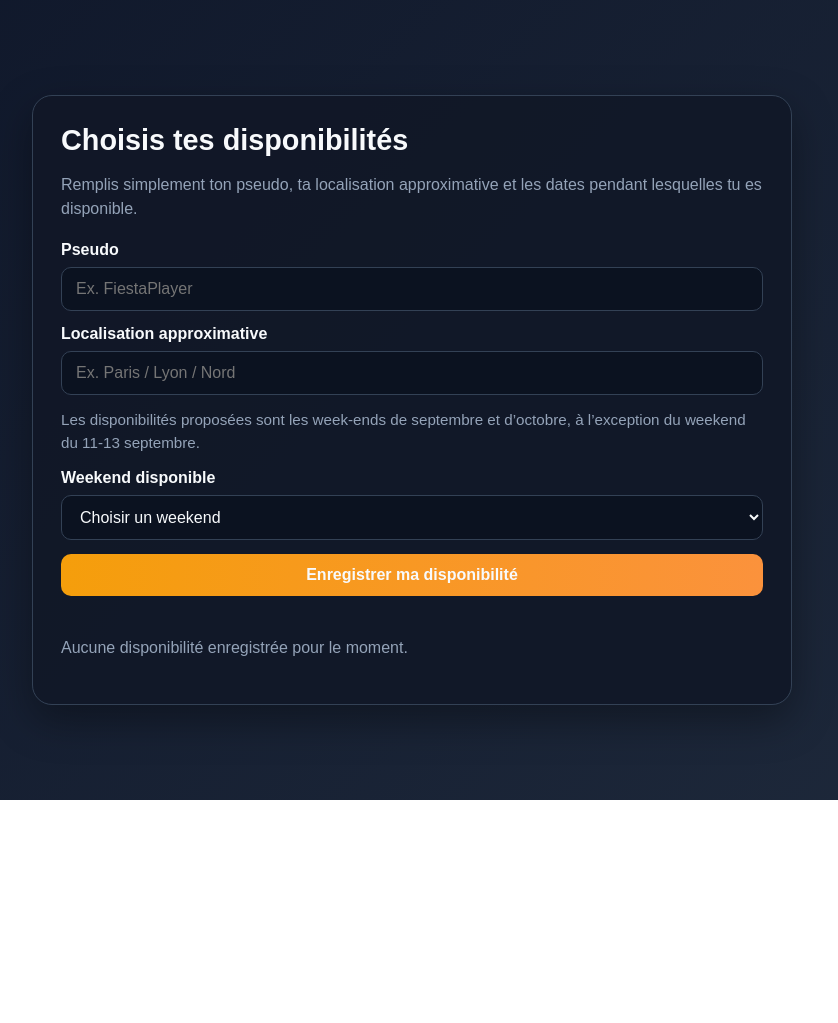
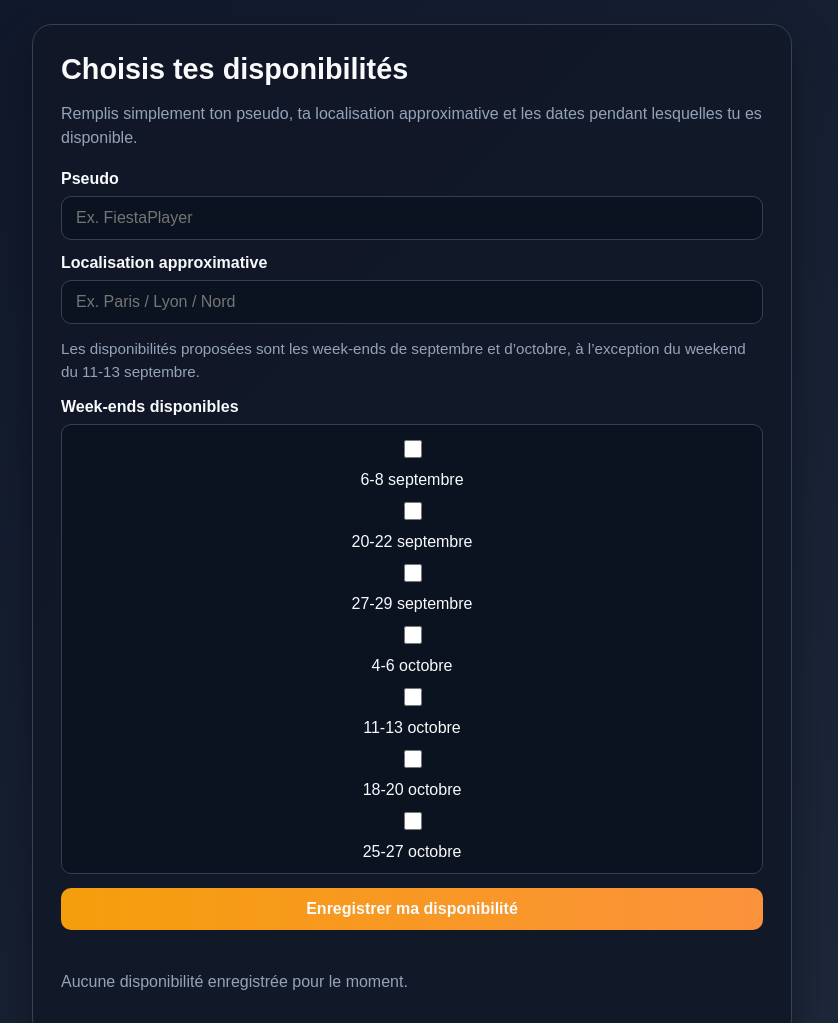
Before and after one commit to talamana/FiestaReroll, a plain HTML site: page index.html in a window 1280 px wide. Shown: the top 1023 px of the page, without its empty margins (228-1066 px from the left). Before the commit the page ends 800 px from the top, so only its background shows below. Drawn offline with Linux system fonts and the light colour scheme.

Commit message:
Update index.html

```diff
--- a/index.html
+++ b/index.html
@@ -47,7 +47,7 @@
     form { display: grid; gap: 14px; margin-top: 20px; }
     .row { display: grid; gap: 14px; grid-template-columns: 1fr 1fr; }
     label { display: flex; flex-direction: column; gap: 8px; font-weight: 600; }
-    input, select, button {
+    input, button {
       padding: 12px 14px;
       border-radius: 10px;
       border: 1px solid var(--border);
@@ -56,7 +56,7 @@
       color: var(--text);
     }
 
-    input:focus, select:focus {
+    input:focus {
       outline: 2px solid rgba(56, 189, 248, 0.35);
       border-color: var(--accent-2);
     }
@@ -107,6 +107,29 @@
       line-height: 1.5;
     }
 
+    .checkbox-group {
+      display: grid;
+      gap: 10px;
+      padding: 12px;
+      border: 1px solid var(--border);
+      border-radius: 10px;
+      background: #0b1220;
+    }
+
+    .checkbox-item {
+      display: flex;
+      align-items: center;
+      gap: 10px;
+      font-weight: 500;
+    }
+
+    .checkbox-item input {
+      width: 18px;
+      height: 18px;
+      padding: 0;
+      accent-color: var(--accent-2);
+    }
+
     @media (max-width: 640px) {
       .row { grid-template-columns: 1fr; }
       .card { padding: 20px; }
@@ -132,17 +155,16 @@
       <p class="hint">Les disponibilités proposées sont les week-ends de septembre et d’octobre, à l’exception du weekend du 11-13 septembre.</p>
 
       <label>
-        Weekend disponible
-        <select id="weekendChoice" required>
-          <option value="">Choisir un weekend</option>
-          <option value="6-8 septembre">6-8 septembre</option>
-          <option value="20-22 septembre">20-22 septembre</option>
-          <option value="27-29 septembre">27-29 septembre</option>
-          <option value="4-6 octobre">4-6 octobre</option>
-          <option value="11-13 octobre">11-13 octobre</option>
-          <option value="18-20 octobre">18-20 octobre</option>
-          <option value="25-27 octobre">25-27 octobre</option>
-        </select>
+        Week-ends disponibles
+        <div class="checkbox-group">
+          <label class="checkbox-item"><input type="checkbox" value="6-8 septembre"> 6-8 septembre</label>
+          <label class="checkbox-item"><input type="checkbox" value="20-22 septembre"> 20-22 septembre</label>
+          <label class="checkbox-item"><input type="checkbox" value="27-29 septembre"> 27-29 septembre</label>
+          <label class="checkbox-item"><input type="checkbox" value="4-6 octobre"> 4-6 octobre</label>
+          <label class="checkbox-item"><input type="checkbox" value="11-13 octobre"> 11-13 octobre</label>
+          <label class="checkbox-item"><input type="checkbox" value="18-20 octobre"> 18-20 octobre</label>
+          <label class="checkbox-item"><input type="checkbox" value="25-27 octobre"> 25-27 octobre</label>
+        </div>
       </label>
 
       <button type="submit">Enregistrer ma disponibilité</button>
@@ -174,7 +196,7 @@
           <div>
             <strong>${entry.pseudo}</strong><br />
             ${entry.location}<br />
-            <small>${entry.weekend}</small>
+            <small>${entry.weekends.join(', ')}</small>
           </div>
           <span>${entry.createdAt}</span>
         `;
@@ -187,10 +209,12 @@
 
       const pseudo = document.getElementById('pseudo').value.trim();
       const location = document.getElementById('location').value.trim();
-      const weekend = document.getElementById('weekendChoice').value.trim();
+      const selectedWeekends = Array.from(document.querySelectorAll('.checkbox-group input[type="checkbox"]'))
+        .filter((checkbox) => checkbox.checked)
+        .map((checkbox) => checkbox.value);
 
-      if (!weekend) {
-        message.textContent = 'Veuillez choisir un weekend disponible.';
+      if (!selectedWeekends.length) {
+        message.textContent = 'Veuillez choisir au moins un weekend disponible.';
         message.style.display = 'block';
         return;
       }
@@ -198,7 +222,7 @@
       const entry = {
         pseudo,
         location,
-        weekend,
+        weekends: selectedWeekends,
         createdAt: new Date().toLocaleString('fr-FR')
       };
 
```
